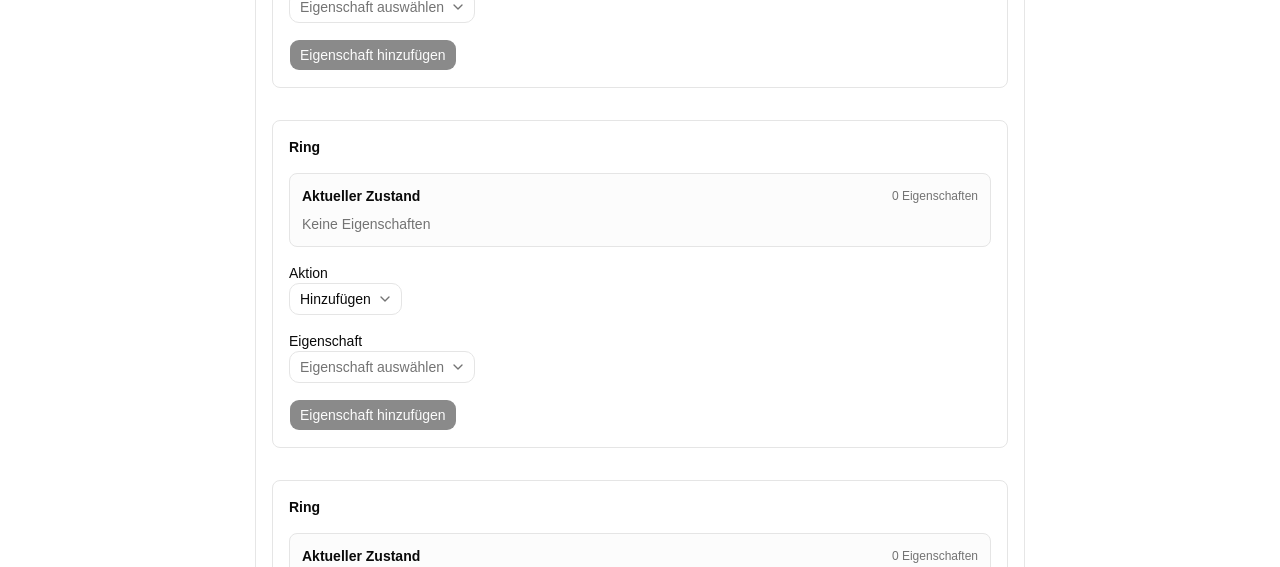
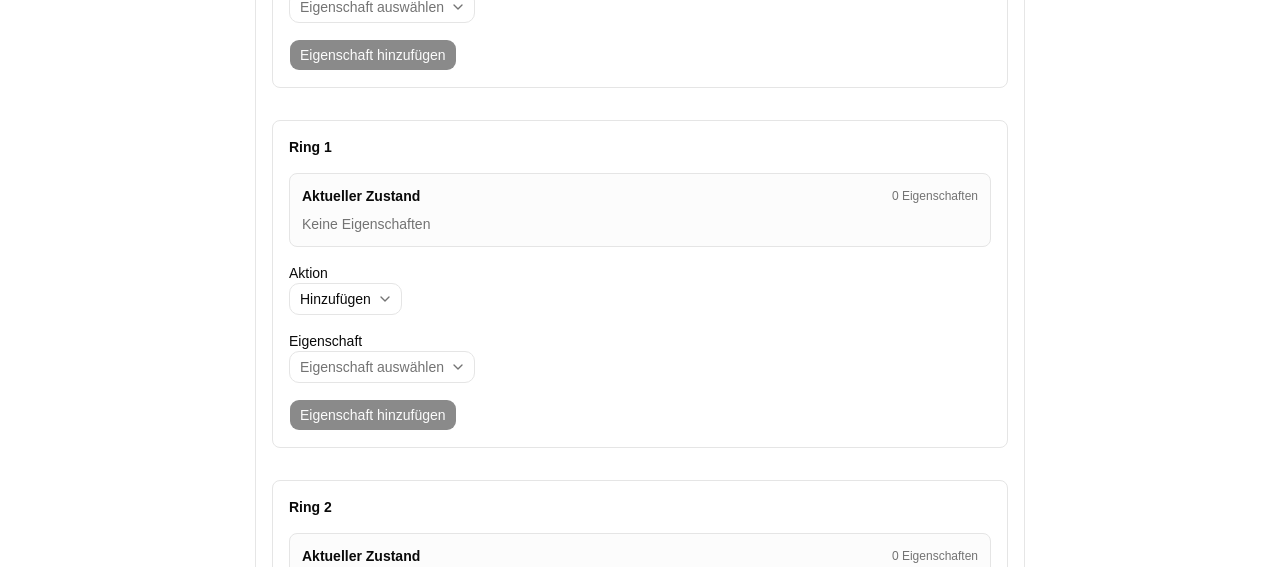
Before and after one commit to davgeiger/nwn-script-generator, a React (Vite) app: page / in a window 1280 px wide. Shown: the part 3800-4367 px from the top of the page. Built offline with nearby package versions, Linux system fonts and the light colour scheme.

Commit message:
Added 2 new item categories

```diff
--- a/src/components/ProjectEditor.tsx
+++ b/src/components/ProjectEditor.tsx
@@ -54,15 +54,15 @@ export function ProjectEditor() {
 
   const activeBuild = getActiveBuild(config)
 
+  useEffect(() => {
+    saveProject(config)
+  }, [config])
+
   if (!activeBuild) {
     return null
   }
 
   const buildItems = getBuildItems(config, activeBuild)
-
-  useEffect(() => {
-    saveProject(config)
-  }, [config])
 
   function handleItemChange(updatedItem: LevelItem) {
     setConfig((currentConfig) => ({
--- a/src/data/itemSlots.ts
+++ b/src/data/itemSlots.ts
@@ -16,6 +16,8 @@ export const itemSlots: ItemSlotOption[] = [
   { value: "gloves", label: "Handschuhe" },
   { value: "amulet", label: "Amulett" },
   { value: "ring", label: "Ring" },
+  { value: "clothing", label: "Kleidung" },
+  { value: "robe", label: "Robe" },
 ]
 
 export const inventorySlotMap: Partial<Record<ItemSlot, string>> = {
--- a/src/data/items.ts
+++ b/src/data/items.ts
@@ -76,18 +76,18 @@ export const initialItems: LevelItem[] = [
     grantLevel: 9,
   },
   {
-    id: "ringl",
-    name: "Ring",
-    resRef: "lvl_ring_l",
-    tag: "LVL_RING_L",
+    id: "ring1",
+    name: "Ring 1",
+    resRef: "lvl_ring_1",
+    tag: "LVL_RING_1",
     slot: "ring",
     grantLevel: 10,
   },
   {
-    id: "ringr",
-    name: "Ring",
-    resRef: "lvl_ring_r",
-    tag: "LVL_RING_R",
+    id: "ring2",
+    name: "Ring 2",
+    resRef: "lvl_ring_2",
+    tag: "LVL_RING_2",
     slot: "ring",
     grantLevel: 10,
   },
--- a/src/generators/includeGenerator.ts
+++ b/src/generators/includeGenerator.ts
@@ -1,7 +1,16 @@
+import { getActiveBuild, getBuildItems } from "@/resolvers/buildResolver"
 import type { ProjectConfig } from "@/types/config"
 
 export function generateLevelItemsInclude(config: ProjectConfig): string {
-  const removeItems = config.items
+  const activeBuild = getActiveBuild(config)
+
+  if (!activeBuild) {
+    return ""
+  }
+
+  const items = getBuildItems(config, activeBuild)
+
+  const removeItems = items
     .map((item) => `    RemoveLevelItem(oPC, "${item.tag}");`)
     .join("\n")
 
--- a/src/generators/rebuildScriptGenerator.ts
+++ b/src/generators/rebuildScriptGenerator.ts
@@ -1,6 +1,8 @@
 import { inventorySlotMap } from "@/data/itemSlots"
 import type { ProjectConfig } from "@/types/config"
 import type { LevelItem } from "@/types/items"
+
+import { getActiveBuild, getBuildItems } from "@/resolvers/buildResolver"
 
 function generateEquipmentState(item: LevelItem, index: number): string {
   if (item.slot === "ring") {
@@ -65,7 +67,13 @@ function generateRestoreArguments(item: LevelItem, index: number): string[] {
 }
 
 export function generateRebuildScript(config: ProjectConfig): string {
-  const items = config.items
+  const activeBuild = getActiveBuild(config)
+
+  if (!activeBuild) {
+    return ""
+  }
+
+  const items = getBuildItems(config, activeBuild)
 
   const equipmentStates = items
     .map((item, index) => generateEquipmentState(item, index + 1))
--- a/src/types/items.ts
+++ b/src/types/items.ts
@@ -9,6 +9,8 @@ export type ItemSlot =
   | "gloves"
   | "amulet"
   | "ring"
+  | "clothing"
+  | "robe"
 
 export type WeaponCategory = "melee" | "ranged"
 
```
